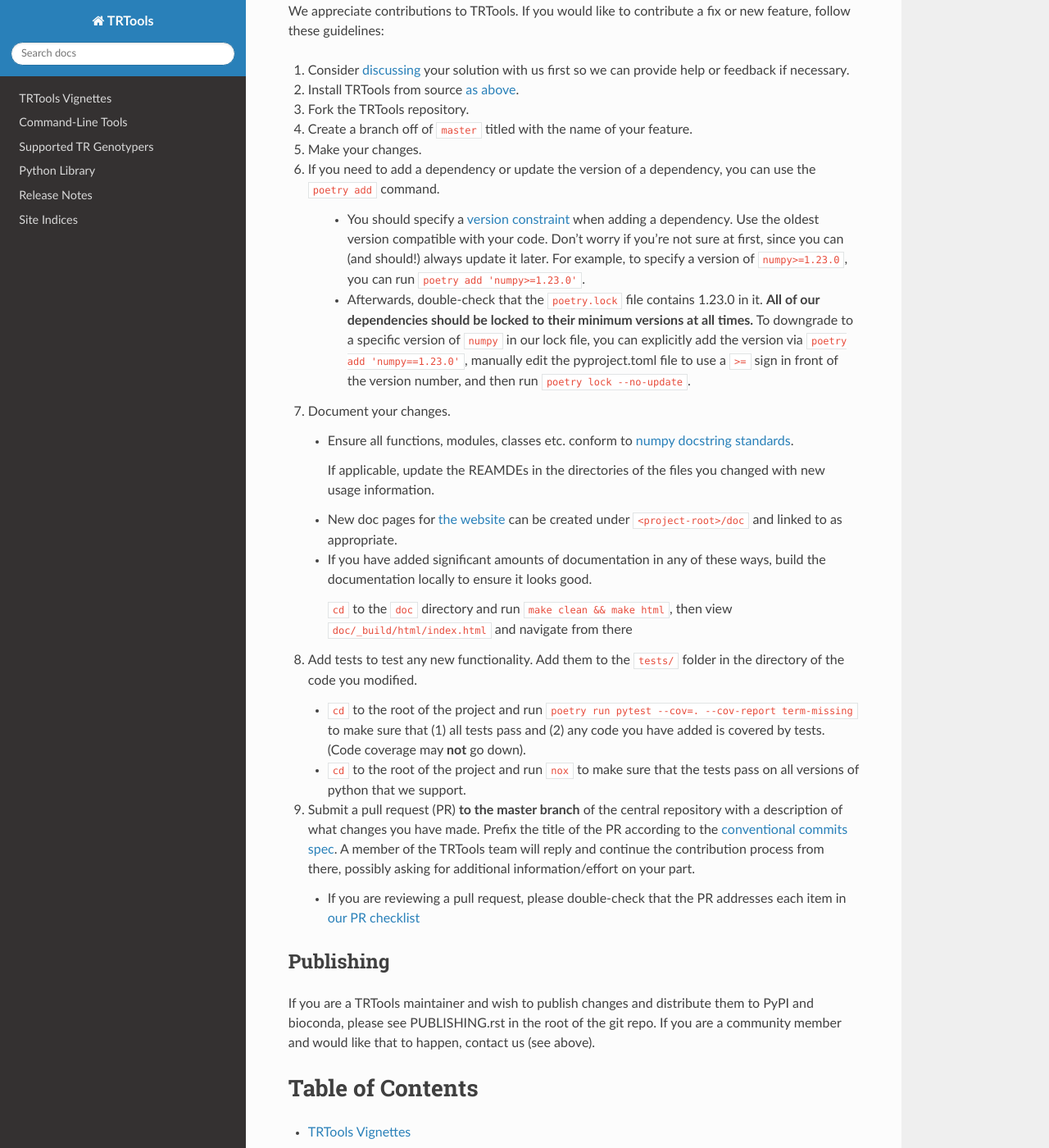
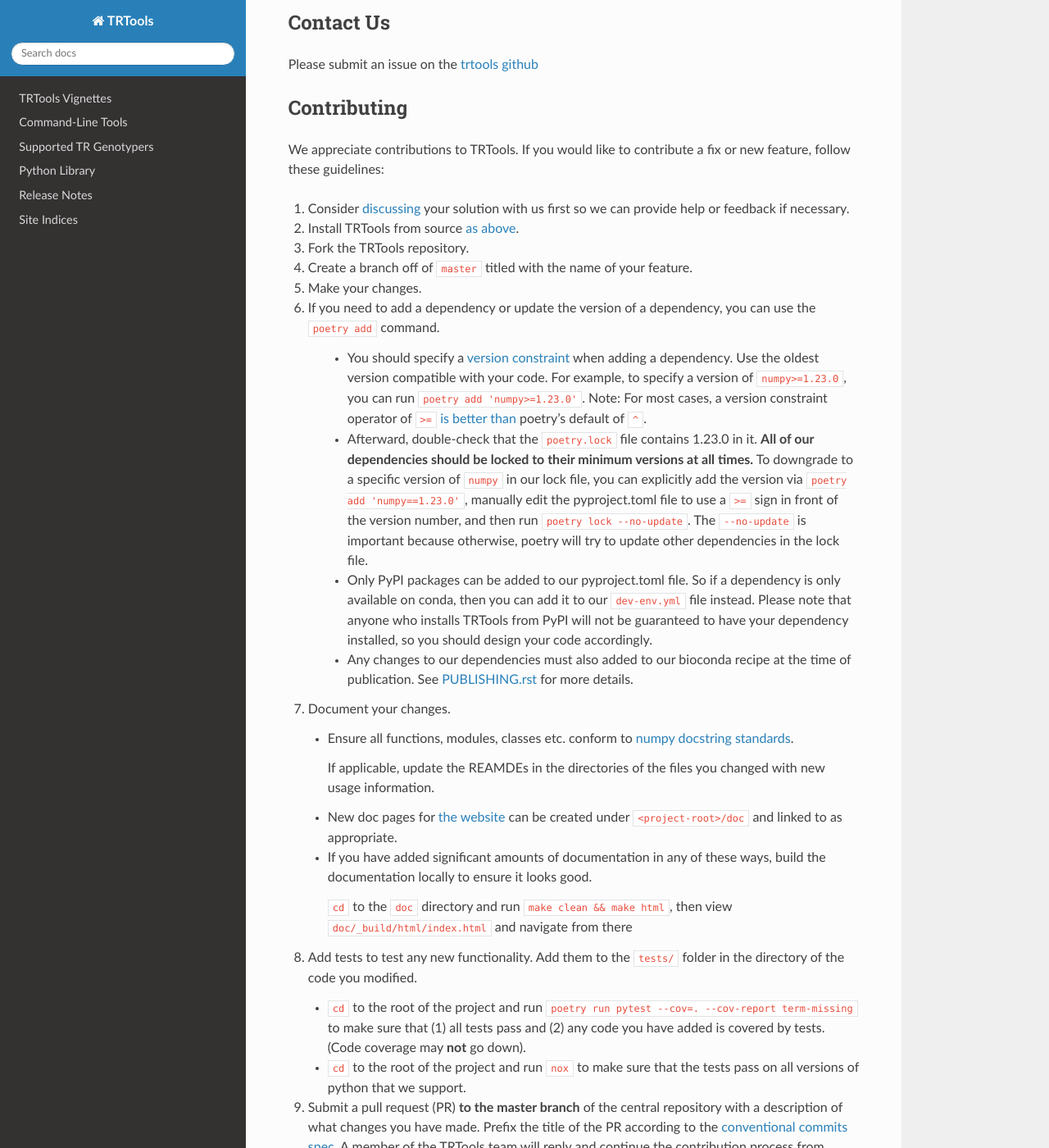
Before and after one commit to gymrek-lab/TRTools, a Sphinx documentation site: the page built from doc/index.rst, in a window 1280 px wide and 1400 px high, scrolled down 3543 px. Shown: the whole window at 82% size. Built offline with Sphinx 7.4.7 and the Read the Docs theme 2.0.0, drawn with Linux system fonts in a browser that asks for light colours; some of the changed text lies outside the part shown.

```diff
--- a/doc/index.rst
+++ b/doc/index.rst
@@ -62,7 +62,11 @@
 From source
 ^^^^^^^^^^^
 
-To install from source (only recommended for development) clone the TRTools repository from `github <https://github.com/gymrek-lab/TRTools/>`_ and checkout the branch you're interested in::
+If you would like to develop or edit the TRTools source code, you will need to perform a "dev install" directly from the source.
+
+**Note:** Instead of performing the following steps, you can also just open `a GitHub codespace <https://docs.github.com/en/codespaces/overview>`_. Simply type a comma "," when viewing a branch on `our GitHub <https://github.com/gymrek-lab/TRTools>`_ to open an editor with our development setup pre-installed. You can then run :code:`conda activate trtools` and :code:`poetry shell` in the terminal there.
+
+You can clone the TRTools repository from `github <https://github.com/gymrek-lab/TRTools/>`_ and checkout the branch you're interested in::
 
         git clone -b master https://github.com/gymrek-lab/TRTools
         cd TRTools/
@@ -161,8 +165,10 @@
 #. Make your changes.
 #. If you need to add a dependency or update the version of a dependency, you can use the :code:`poetry add` command.
 
-    * You should specify a `version constraint <https://python-poetry.org/docs/master/dependency-specification#version-constraints>`_ when adding a dependency. Use the oldest version compatible with your code. Don't worry if you're not sure at first, since you can (and should!) always update it later. For example, to specify a version of :code:`numpy>=1.23.0`, you can run :code:`poetry add 'numpy>=1.23.0'`.
-    * Afterwards, double-check that the :code:`poetry.lock` file contains 1.23.0 in it. **All of our dependencies should be locked to their minimum versions at all times.** To downgrade to a specific version of :code:`numpy` in our lock file, you can explicitly add the version via :code:`poetry add 'numpy==1.23.0'`, manually edit the pyproject.toml file to use a :code:`>=` sign in front of the version number, and then run :code:`poetry lock --no-update`.
+    * You should specify a `version constraint <https://python-poetry.org/docs/master/dependency-specification#version-constraints>`_ when adding a dependency. Use the oldest version compatible with your code. For example, to specify a version of :code:`numpy>=1.23.0`, you can run :code:`poetry add 'numpy>=1.23.0'`. Note: For most cases, a version constraint operator of :code:`>=` `is better than <https://iscinumpy.dev/post/bound-version-constraints>`_ poetry's default of :code:`^`.
+    * Afterward, double-check that the :code:`poetry.lock` file contains 1.23.0 in it. **All of our dependencies should be locked to their minimum versions at all times.** To downgrade to a specific version of :code:`numpy` in our lock file, you can explicitly add the version via :code:`poetry add 'numpy==1.23.0'`, manually edit the pyproject.toml file to use a :code:`>=` sign in front of the version number, and then run :code:`poetry lock --no-update`. The :code:`--no-update` is important because otherwise, poetry will try to update other dependencies in the lock file.
+    * Only PyPI packages can be added to our pyproject.toml file. So if a dependency is only available on conda, then you can add it to our :code:`dev-env.yml` file instead. Please note that anyone who installs TRTools from PyPI will not be guaranteed to have your dependency installed, so you should design your code accordingly.
+    * Any changes to our dependencies must also added to our bioconda recipe at the time of publication. See `PUBLISHING.rst <https://github.com/gymrek-lab/TRTools/blob/master/PUBLISHING.rst>`_ for more details.
 
 #. Document your changes.
 
```
